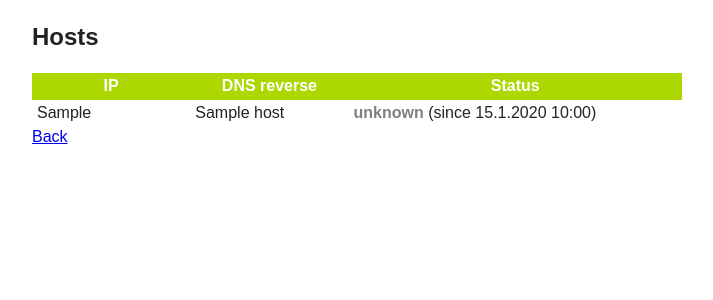
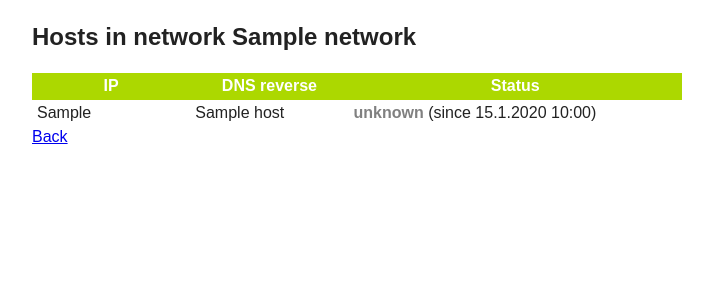
Before and after one commit to kapsiry/vahti, a Django app: template vahti/templates/hostmonitor/host_list.html in a window 1280 px wide. Shown: the top 300 px of the page, without its empty margins (283-996 px from the left). Run offline with Django 3.2, Linux system fonts and the light colour scheme; the template is opened without the code that fills it: most values are stand-ins (such as "Sample title", 1, 10 or a date in 2020).

Commit message:
Added network name to header

```diff
--- a/hostmonitor/views.py
+++ b/hostmonitor/views.py
@@ -10,6 +10,11 @@ from hostmonitor.models import Host, Network
 class HostListView(ListView):
     model = Host
 
+    def get_context_data(self, **kwargs):
+        context = super(HostListView, self).get_context_data(**kwargs)
+        context.update({'network' : self.network})
+        return context
+
     def get_queryset(self):
         slug = self.kwargs.get('slug')
         self.network = get_object_or_404(Network, slug=slug)
--- a/vahti/templates/hostmonitor/host_list.html
+++ b/vahti/templates/hostmonitor/host_list.html
@@ -2,7 +2,7 @@
 {% load hostmonitor_extras %}
 {% load future %}
 {% block header %}
-<h2>Hosts</h2>
+<h2>Hosts in network {{ network.name }}</h2>
 {% endblock %}
 {% block content %}
     {% if object_list %}
```
